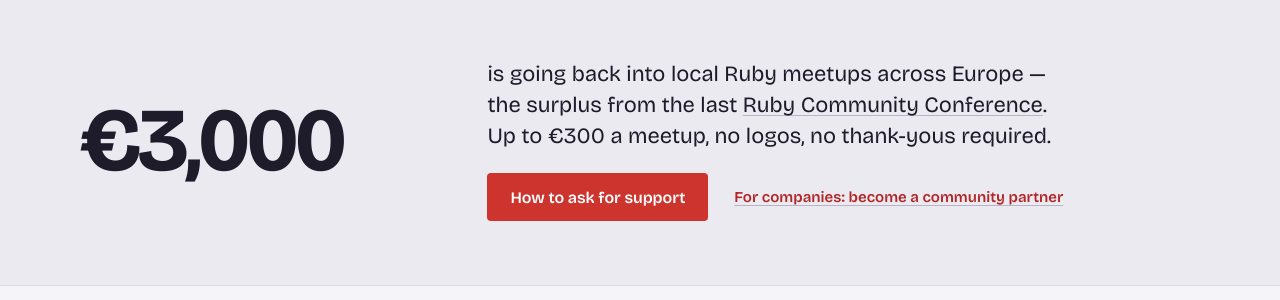
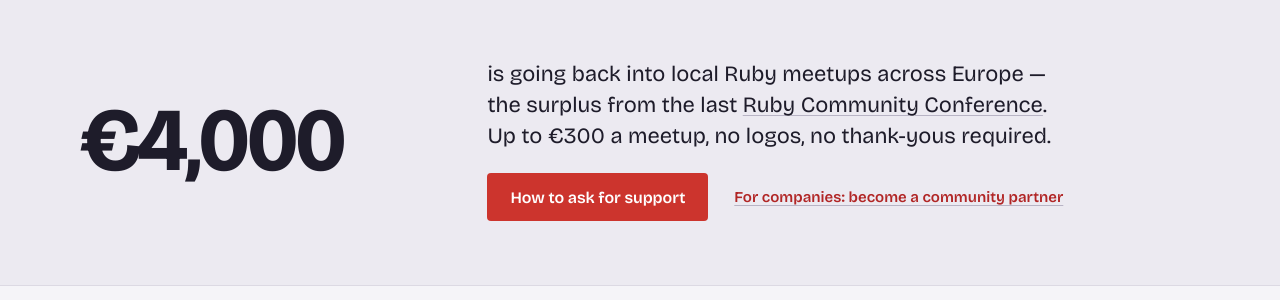
Before and after one commit to rubyeurope/rubyeurope.com, a Jekyll site: the page built from index.html, in a window 1280 px wide and 900 px high, scrolled down 2843 px. Shown: the part 173-473 px from the top of the window. Built offline with Jekyll 4.4.1, drawn with Linux system fonts in a browser that asks for light colours.

Commit message:
Set the community support pool to €4,000
The round is €4,000, as in the campaign brief. The amount lives in
_config.yml (support.pool) and appears on the homepage band, the support
page fact strip, the money chain and the paragraph below it. The support
page's social card is re-rendered, since the amount is part of the image.

Co-Authored-By: Claude Opus 5.5 <noreply@anthropic.com>

```diff
--- a/_config.yml
+++ b/_config.yml
@@ -16,7 +16,7 @@ conference_url: "https://rubycommunityconference.com"
 
 # Community support round. Shown on both pages; change them here only.
 support:
-  pool: "€3,000"
+  pool: "€4,000"
   max_per_meetup: "€300"
 
 # Support form endpoint (public URL, no secrets). Currently the Google Apps
```
Also changed, not shown: assets/images/og-support.png.
